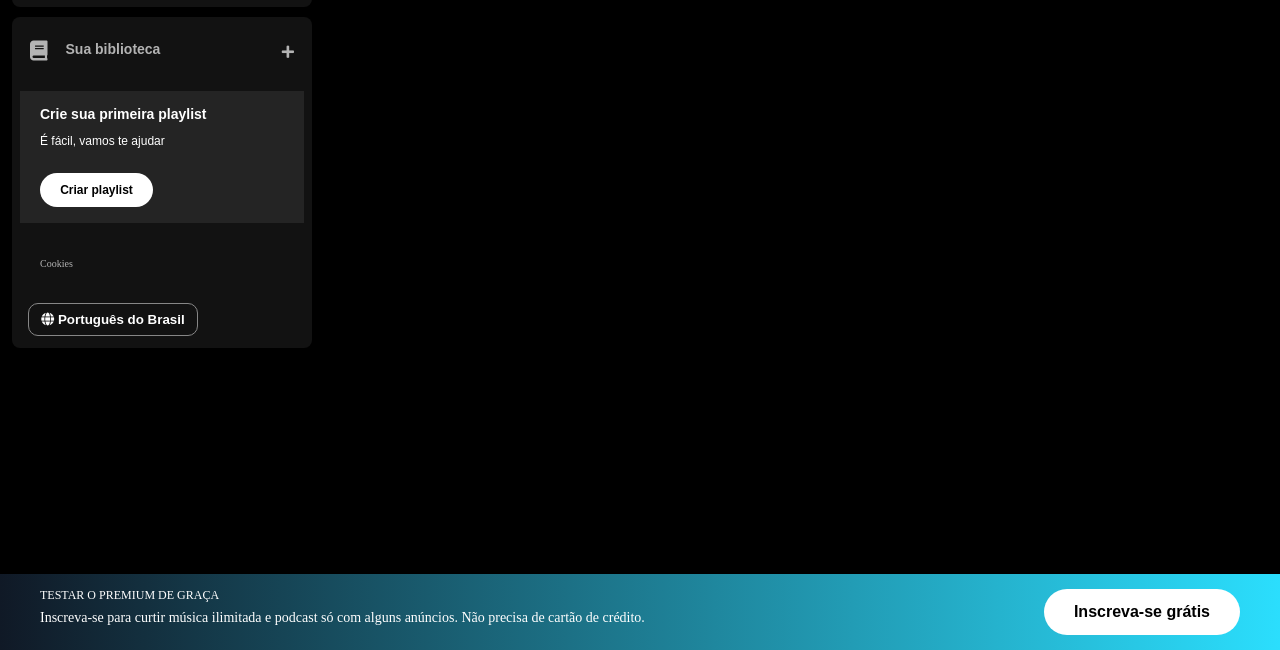
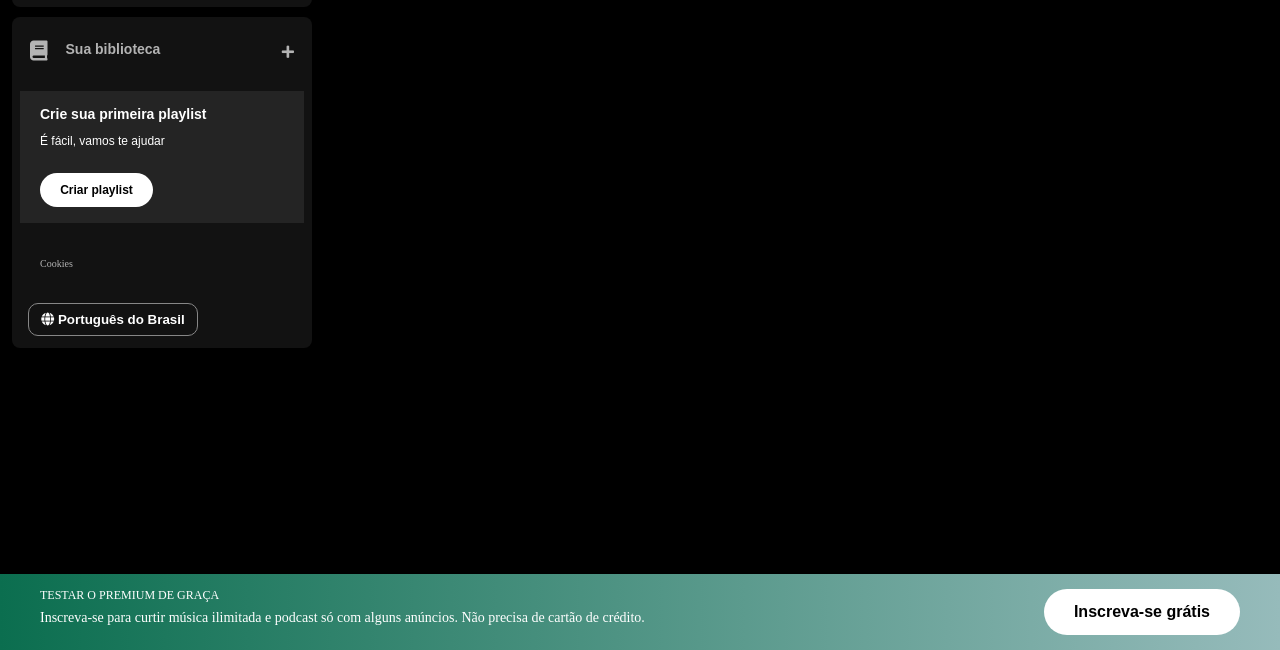
Before and after one commit to MarcioJoseph/spotfy-imersao-alura, a plain HTML site: page index.html in a window 1280 px wide. Shown: the part 150-800 px from the top of the page. Drawn offline with Linux system fonts and the light colour scheme.

Commit message:
Alterando cores do gradient footer

```diff
--- a/style.css
+++ b/style.css
@@ -175,7 +175,7 @@ body {
     bottom: 0;
     left: 0;
     right: 0;
-    background: linear-gradient(to right, #101926, #2bdefd);
+    background: linear-gradient(to right, #0B6E4F, #96BBBB);
     padding: 15px 40px;
     display: flex;
     justify-content: space-between;
```
